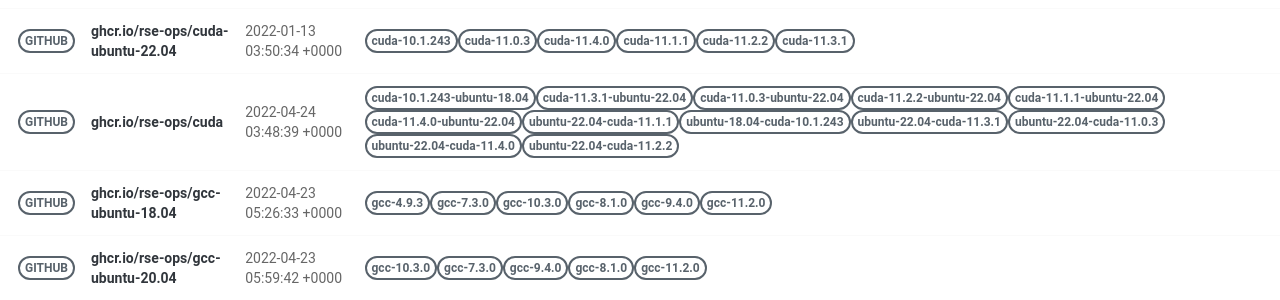
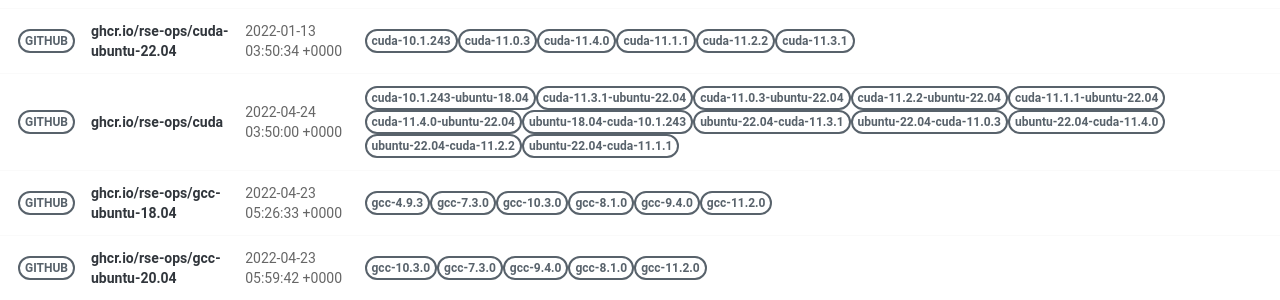
Before and after one commit to rse-ops/docker-images, a Jekyll site: the page built from pages/index.md, in a window 1280 px wide. Shown: the part 421-721 px from the top of the page. Built offline with Jekyll 4.4.1, drawn with Linux system fonts in a browser that asks for light colours; nearby versions of some CDN libraries.

Commit message:
Automated push to update library 2022-04-24

```diff
--- a/_library/ghcr.io-rse-ops-cuda.md
+++ b/_library/ghcr.io-rse-ops-cuda.md
@@ -1,7 +1,7 @@
 ---
 layout: container
 name: ghcr.io/rse-ops/cuda
-updated_at: 2022-04-24 03:48:39.768797
+updated_at: 2022-04-24 03:50:00.382540
 
 
 container_url: https://github.com/orgs/rse-ops/packages/container/package/cuda
```
Also changed, not shown: other parts of _library/ghcr.io-rse-ops-cuda.md (+3 -3 lines).
